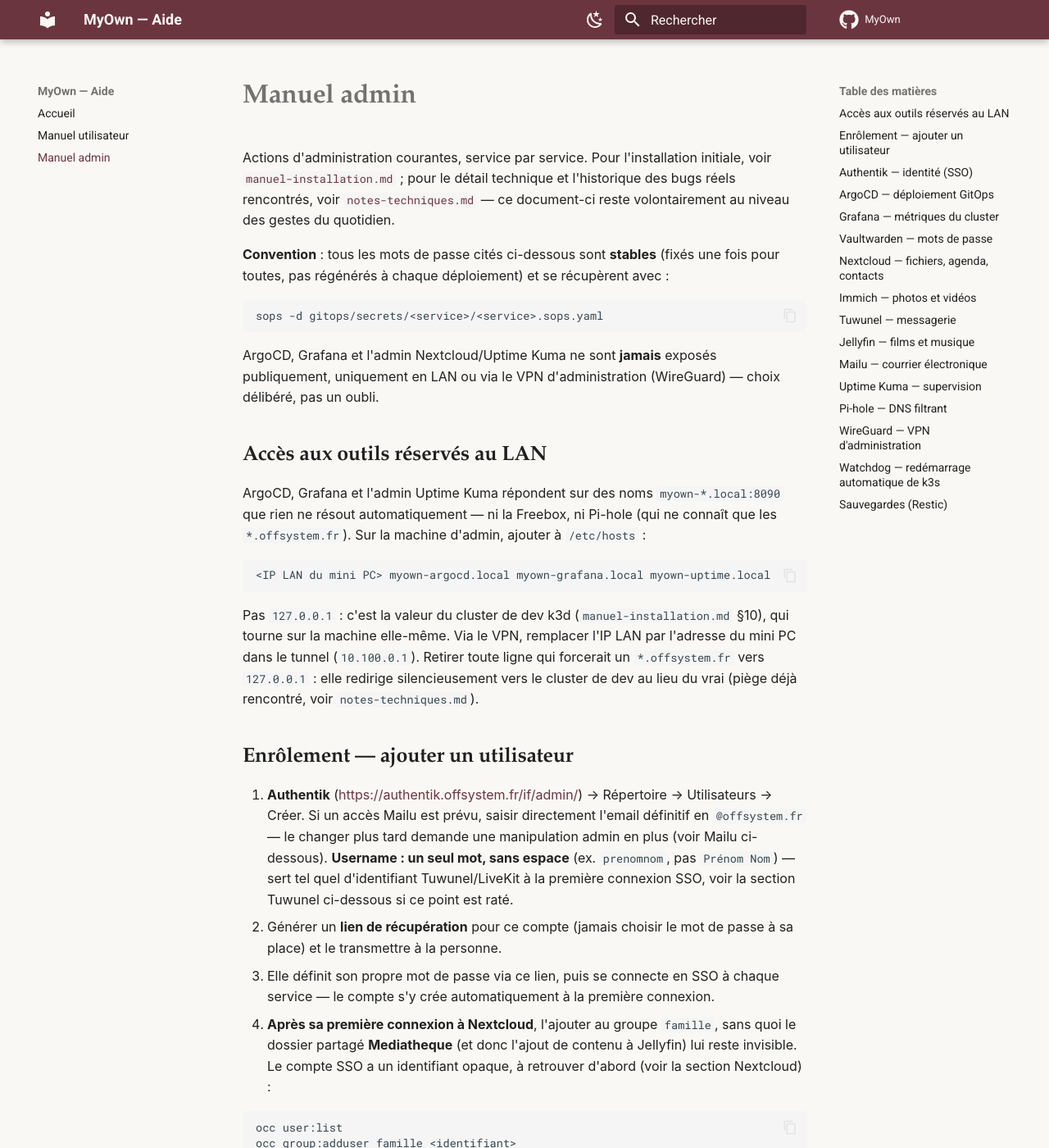
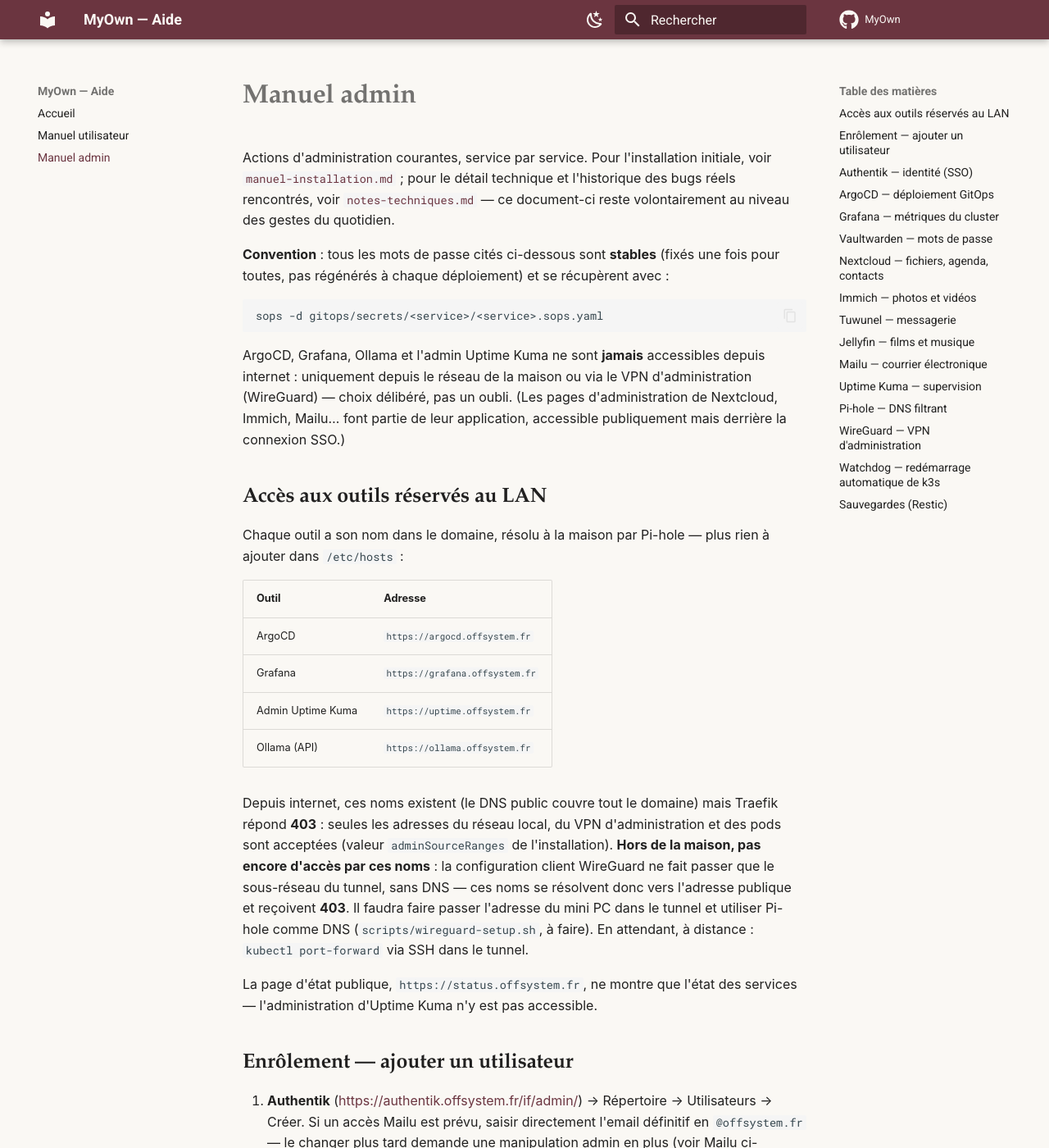
Before and after one commit to Pavliin/MyOwn, an MkDocs documentation site: the page built from docs/manuel-admin.md, in a window 1280 px wide and 1400 px high. Shown: the whole window at 82% size. Built offline with MkDocs 1.6.1 and Material for MkDocs 9.7.7, drawn with Linux system fonts in a browser that asks for light colours; comment, search, counter and statistics services are not loaded; some of the changed text lies outside the part shown.

Commit message:
docs: admin tool URLs, Uptime Kuma exposure finding, VPN limitation
Co-Authored-By: Claude Opus 5.5 <noreply@anthropic.com>

````diff
--- a/docs/manuel-admin.md
+++ b/docs/manuel-admin.md
@@ -14,27 +14,36 @@ récupèrent avec :
 sops -d gitops/secrets/<service>/<service>.sops.yaml
 ```
 
-ArgoCD, Grafana et l'admin Nextcloud/Uptime Kuma ne sont **jamais** exposés
-publiquement, uniquement en LAN ou via le VPN d'administration (WireGuard) —
-choix délibéré, pas un oubli.
+ArgoCD, Grafana, Ollama et l'admin Uptime Kuma ne sont **jamais** accessibles
+depuis internet : uniquement depuis le réseau de la maison ou via le VPN
+d'administration (WireGuard) — choix délibéré, pas un oubli. (Les pages
+d'administration de Nextcloud, Immich, Mailu… font partie de leur application,
+accessible publiquement mais derrière la connexion SSO.)
 
 ## Accès aux outils réservés au LAN
 
-ArgoCD, Grafana et l'admin Uptime Kuma répondent sur des noms
-`myown-*.local:8090` que rien ne résout automatiquement — ni la Freebox, ni
-Pi-hole (qui ne connaît que les `*.offsystem.fr`). Sur la machine d'admin,
-ajouter à `/etc/hosts` :
+Chaque outil a son nom dans le domaine, résolu à la maison par Pi-hole —
+plus rien à ajouter dans `/etc/hosts` :
 
-```text
-<IP LAN du mini PC> myown-argocd.local myown-grafana.local myown-uptime.local
-```
+| Outil | Adresse |
+|---|---|
+| ArgoCD | `https://argocd.offsystem.fr` |
+| Grafana | `https://grafana.offsystem.fr` |
+| Admin Uptime Kuma | `https://uptime.offsystem.fr` |
+| Ollama (API) | `https://ollama.offsystem.fr` |
 
-Pas `127.0.0.1` : c'est la valeur du cluster de dev k3d
-(`manuel-installation.md` §10), qui tourne sur la machine elle-même. Via le
-VPN, remplacer l'IP LAN par l'adresse du mini PC dans le tunnel
-(`10.100.0.1`). Retirer toute ligne qui forcerait un `*.offsystem.fr` vers
-`127.0.0.1` : elle redirige silencieusement vers le cluster de dev au lieu
-du vrai (piège déjà rencontré, voir `notes-techniques.md`).
+Depuis internet, ces noms existent (le DNS public couvre tout le domaine)
+mais Traefik répond **403** : seules les adresses du réseau local, du VPN
+d'administration et des pods sont acceptées (valeur `adminSourceRanges` de
+l'installation). **Hors de la maison, pas encore d'accès par ces noms** : la
+configuration client WireGuard ne fait passer que le sous-réseau du tunnel,
+sans DNS — ces noms se résolvent donc vers l'adresse publique et reçoivent
+**403**. Il faudra faire passer l'adresse du mini PC dans le tunnel et utiliser
+Pi-hole comme DNS (`scripts/wireguard-setup.sh`, à faire). En attendant, à
+distance : `kubectl port-forward` via SSH dans le tunnel.
+
+La page d'état publique, `https://status.offsystem.fr`, ne montre que l'état
+des services — l'administration d'Uptime Kuma n'y est pas accessible.
 
 ## Enrôlement — ajouter un utilisateur
 
@@ -97,7 +106,7 @@ du vrai (piège déjà rencontré, voir `notes-techniques.md`).
 
 ## ArgoCD — déploiement GitOps
 
-- **URL** : `http://myown-argocd.local:8090` (LAN/VPN uniquement)
+- **URL** : `https://argocd.offsystem.fr` (LAN/VPN uniquement)
 - **Mot de passe** : `gitops/secrets/argocd/argocd.sops.yaml` →
   `ARGOCD_ADMIN_PASSWORD`
 - La page d'accueil liste toutes les `Application` — vert
@@ -123,7 +132,7 @@ du vrai (piège déjà rencontré, voir `notes-techniques.md`).
 
 ## Grafana — métriques du cluster
 
-- **URL** : `http://myown-grafana.local:8090` (LAN/VPN uniquement)
+- **URL** : `https://grafana.offsystem.fr` (LAN/VPN uniquement)
 - **Mot de passe** : `gitops/secrets/monitoring/monitoring.sops.yaml` →
   `admin-password`
 - ~29 tableaux de bord préconfigurés (menu **Dashboards**), rien à
@@ -260,7 +269,7 @@ du vrai (piège déjà rencontré, voir `notes-techniques.md`).
 
 ## Uptime Kuma — supervision
 
-- **Admin** (LAN/VPN) : `http://myown-uptime.local:8090` — identifiants
+- **Admin** (LAN/VPN) : `https://uptime.offsystem.fr` — identifiants
   dans `gitops/secrets/uptime-kuma/uptime-kuma.sops.yaml`
   (`UPTIME_KUMA_USERNAME` / `UPTIME_KUMA_PASSWORD`).
 - **Page publique** (lecture seule, pour la famille) :
````
Also changed, not shown: docs/notes-techniques.md (+12 -0 lines).
